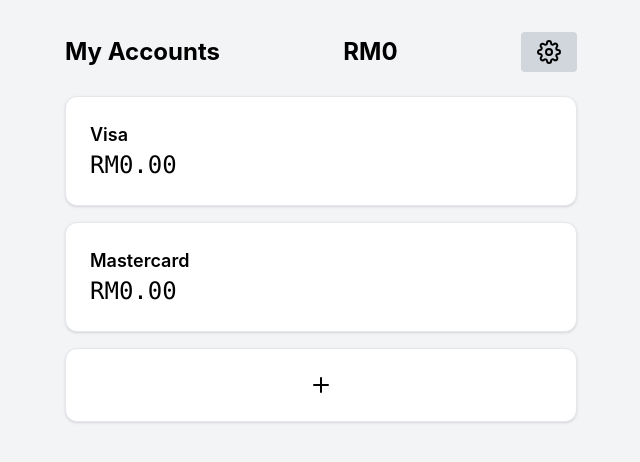
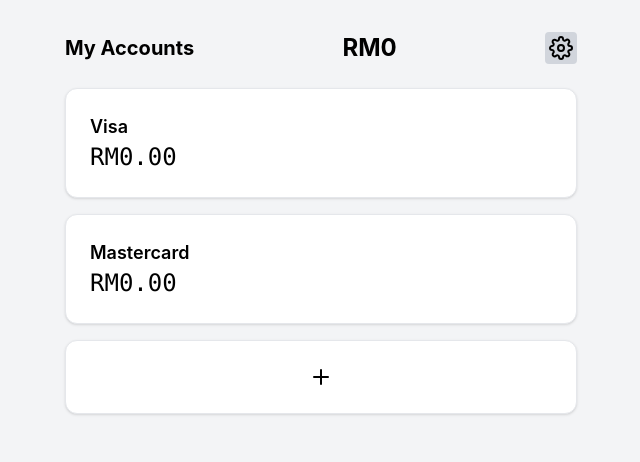
Before and after one commit to ruisheng95/budget-tracker, a React (Vite) app: page / in a window 1280 px wide. Shown: the top 462 px of the page, without its empty margins (319-959 px from the left). Built offline with nearby package versions, Linux system fonts and the light colour scheme.

Commit message:
minor formatting fixes

```diff
--- a/src/AccountDetails.tsx
+++ b/src/AccountDetails.tsx
@@ -220,7 +220,7 @@
                   <p className="font-medium">{t.desc}</p>
                 ) : (
                   <input
-                    className="w-full md:w-32 p-2 border rounded-md"
+                    className="w-full md:w-32 p-1 border rounded-md"
                     type="text"
                     value={editDesc}
                     onChange={(e) => {
@@ -243,7 +243,7 @@
                 ) : (
                   <input
                     type="number"
-                    className="w-full md:w-32 p-2 border rounded-md"
+                    className="w-full md:w-32 p-1 border rounded-md"
                     value={editAmount}
                     onChange={(e) => {
                       setEditAmount(e.target.value);
--- a/src/App.tsx
+++ b/src/App.tsx
@@ -26,11 +26,11 @@
 
   const accountSummaryComponent = (): React.JSX.Element => (
     <section className="flex flex-col flex-1">
-      <div className="flex items-center mb-6 justify-between text-2xl font-bold">
-        <h1>My Accounts</h1>
-        <h1 className={getAmountTextColor(balanceSum)}>RM{balanceSum}</h1>
+      <div className="flex items-center mb-6 justify-between text-2xl font-bold gap-3">
+        <h1 className="text-xl">My Accounts</h1>
+        <h1 className={`${getAmountTextColor(balanceSum)} text-2xl`}>RM{balanceSum}</h1>
         <button
-          className="bg-gray-300 px-4 py-2 rounded hover:bg-gray-400"
+          className="bg-gray-300 p-1 rounded hover:bg-gray-400"
           onClick={() => {
             setShowSettings(true);
           }}
@@ -170,7 +170,7 @@
                 className="bg-blue-600 text-white px-4 py-2 rounded-md hover:bg-blue-700 transition"
                 onClick={() => {
                   const newAccountDetails: Account = {
-                    id: accounts.length + 1,
+                    id: accounts.length,
                     name: newAccountName,
                     transactions: [],
                     balance: 0,
@@ -250,7 +250,7 @@
       >
         ← Back to Dashboard
       </button>
-      <h1 className="text-2xl font-bold mb-2 w-full flex justify-between">
+      <h1 className="text-xl font-bold mb-2 w-full flex justify-between">
         <span>{account.name} History</span>
         <span className={getAmountTextColor(account.balance)}>
           RM{account.balance}
```
